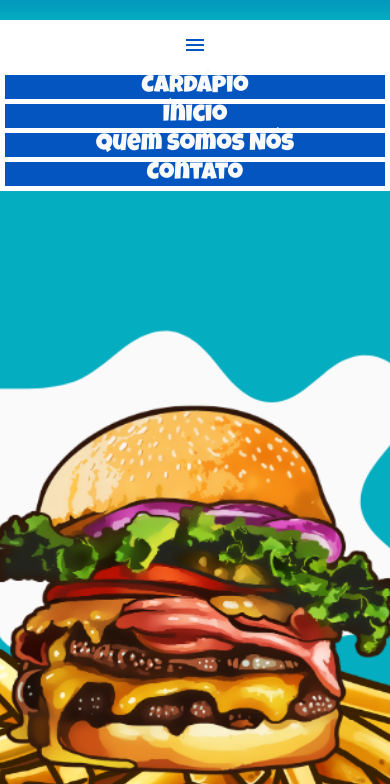
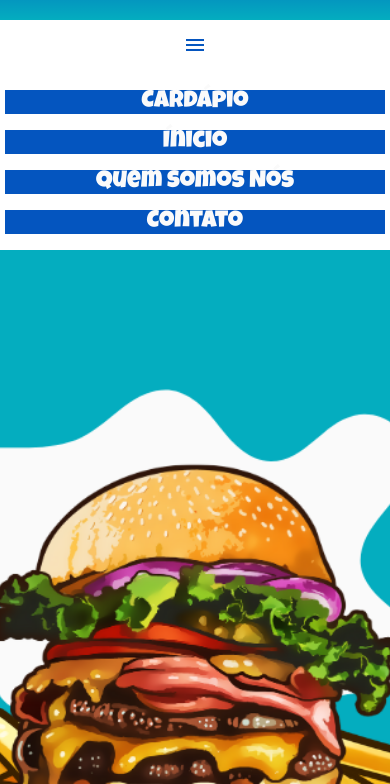
Before and after one commit to ViniciusFelipeLobo/Site-vjv, a plain HTML site: page inicio.html in a window 390 px wide. Both pictures are taken after a click on the icon "menu". Shown: the part 60-844 px from the top of the page. Drawn offline with Linux system fonts and the light colour scheme.

Commit message:
Atualização

```diff
--- a/inicio.css
+++ b/inicio.css
@@ -54,6 +54,11 @@
     }
     ul{
         list-style: none;
+
+    }
+    li{
+        margin: 20px 0;
+        height: 20px;
     }
     a{
         display: block;
```
